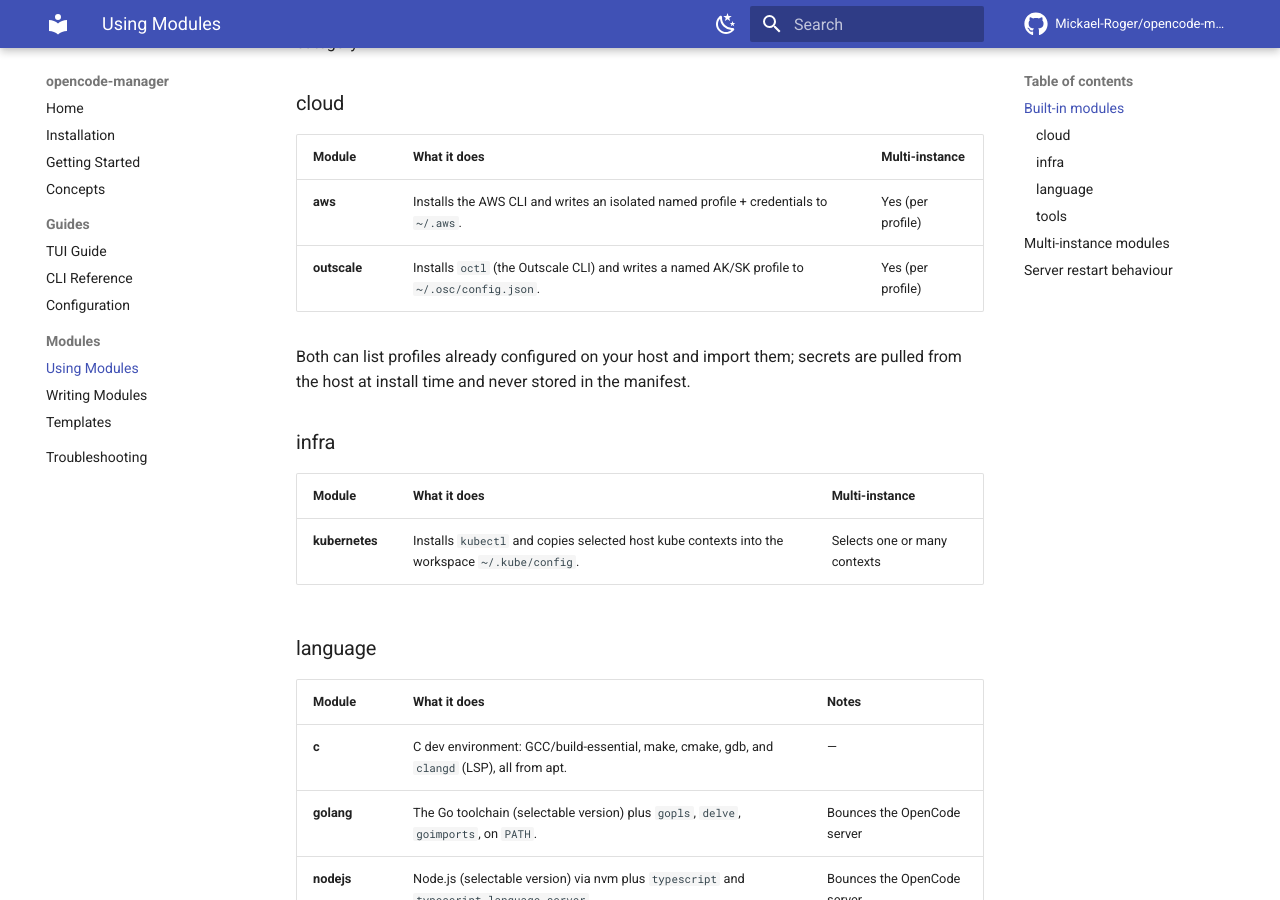
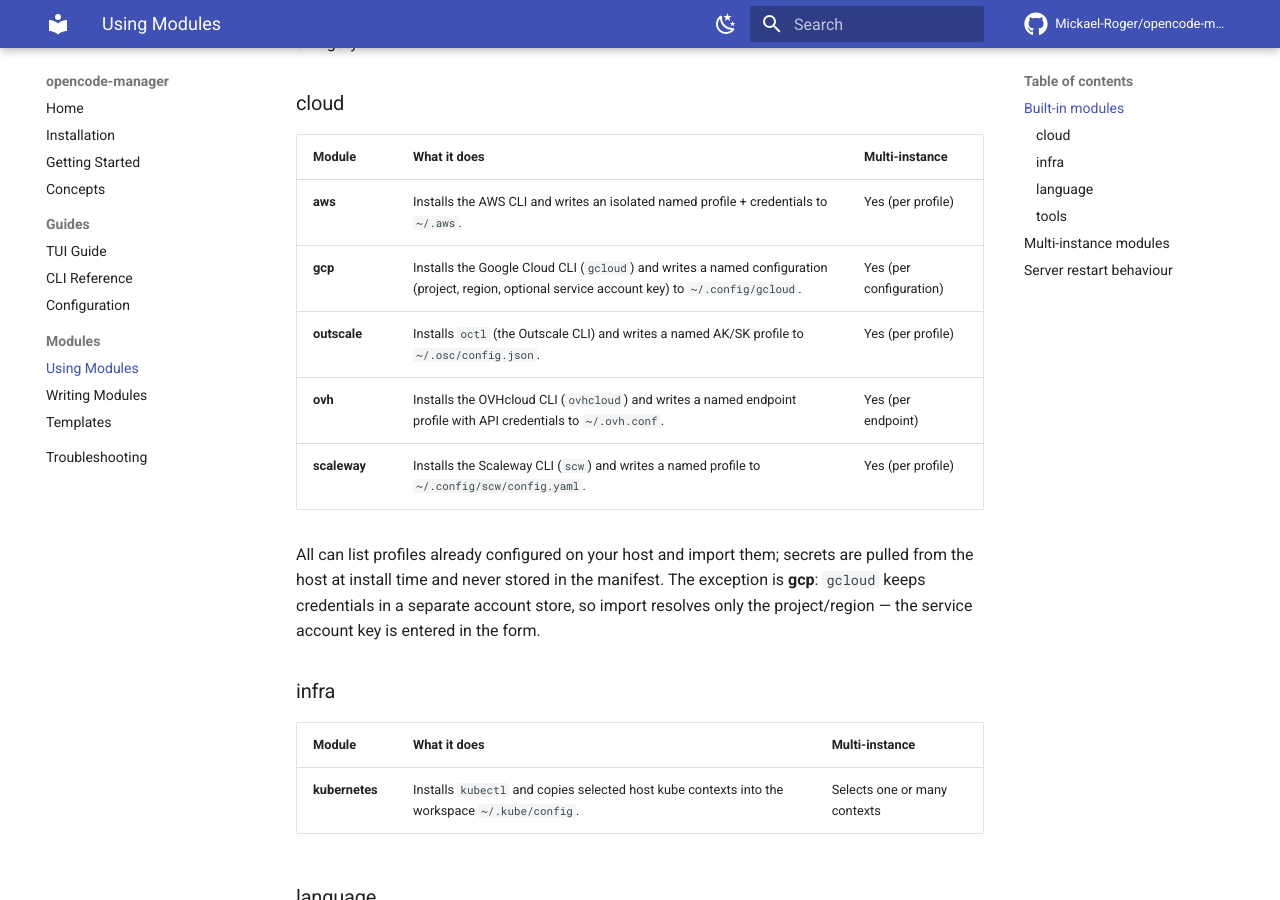
Before and after one commit to Mickael-Roger/opencode-manager, an MkDocs documentation site: the page built from docs/modules.md, in a window 1280 px wide and 900 px high, scrolled down 410 px. Built offline with MkDocs 1.6.1 and Material for MkDocs 9.7.7, drawn with Linux system fonts in a browser that asks for light colours; comment, search, counter and statistics services are not loaded.

Commit message:
Add ovh, scaleway and GCP + Link to user doc

```diff
--- a/docs/modules.md
+++ b/docs/modules.md
@@ -18,10 +18,16 @@
 | Module | What it does | Multi-instance |
 | --- | --- | --- |
 | **aws** | Installs the AWS CLI and writes an isolated named profile + credentials to `~/.aws`. | Yes (per profile) |
+| **gcp** | Installs the Google Cloud CLI (`gcloud`) and writes a named configuration (project, region, optional service account key) to `~/.config/gcloud`. | Yes (per configuration) |
 | **outscale** | Installs `octl` (the Outscale CLI) and writes a named AK/SK profile to `~/.osc/config.json`. | Yes (per profile) |
+| **ovh** | Installs the OVHcloud CLI (`ovhcloud`) and writes a named endpoint profile with API credentials to `~/.ovh.conf`. | Yes (per endpoint) |
+| **scaleway** | Installs the Scaleway CLI (`scw`) and writes a named profile to `~/.config/scw/config.yaml`. | Yes (per profile) |
 
-Both can list profiles already configured on your host and import them; secrets
-are pulled from the host at install time and never stored in the manifest.
+All can list profiles already configured on your host and import them; secrets
+are pulled from the host at install time and never stored in the manifest. The
+exception is **gcp**: `gcloud` keeps credentials in a separate account store, so
+import resolves only the project/region — the service account key is entered in
+the form.
 
 ### infra
 
@@ -57,7 +63,7 @@
 SSH host, etc. In the editor's add flow these show an **import picker** listing
 the matching accounts found on your host:
 
-- **aws** / **outscale** — host CLI profiles
+- **aws** / **gcp** / **outscale** / **ovh** / **scaleway** — host CLI profiles
 - **ssh** — host aliases from `~/.ssh/config`
 - **kubernetes** — host kube contexts (selected, not multi-installed)
 
```
Also changed, not shown: README.md (+3 -0 lines), modules/cloud/gcp/module.yml (added, +25 -0 lines), modules/cloud/ovh/module.yml (added, +23 -0 lines), modules/cloud/scaleway/module.yml (added, +34 -0 lines), 14 other files.
